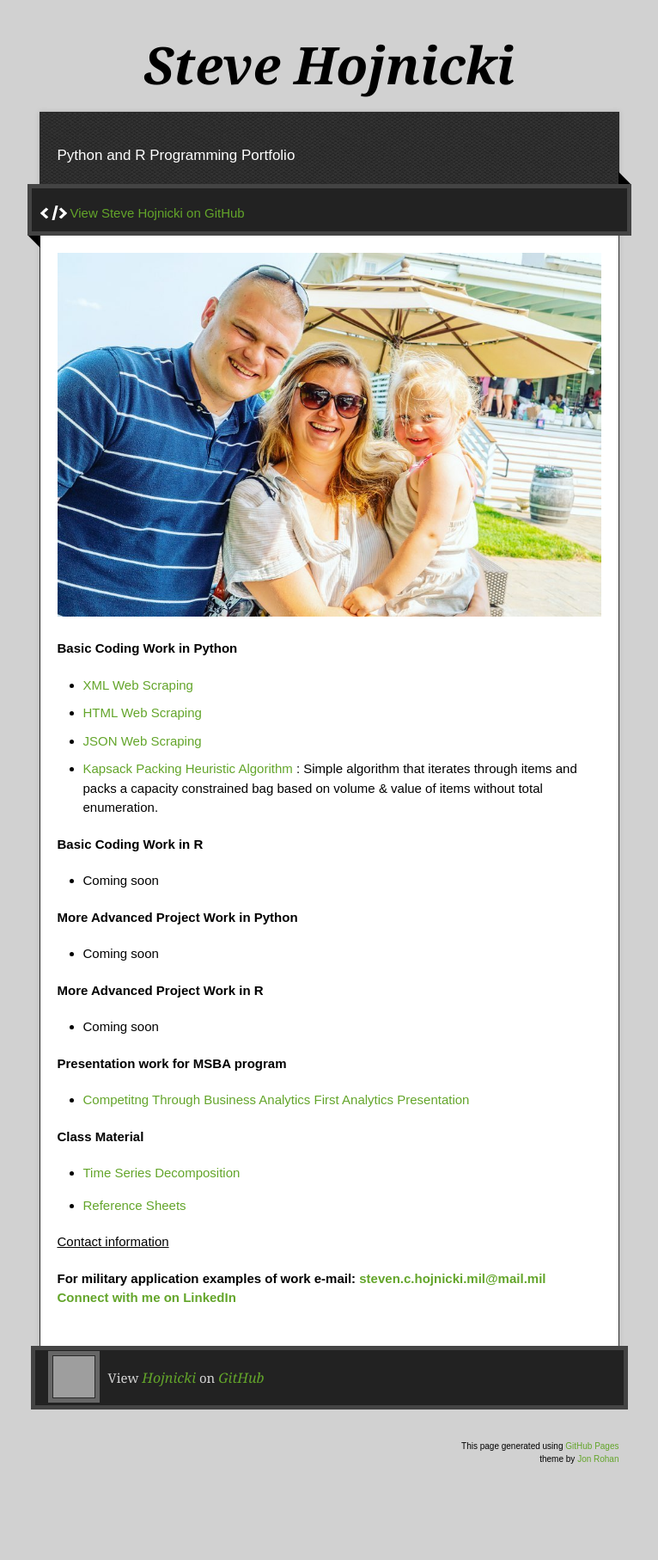
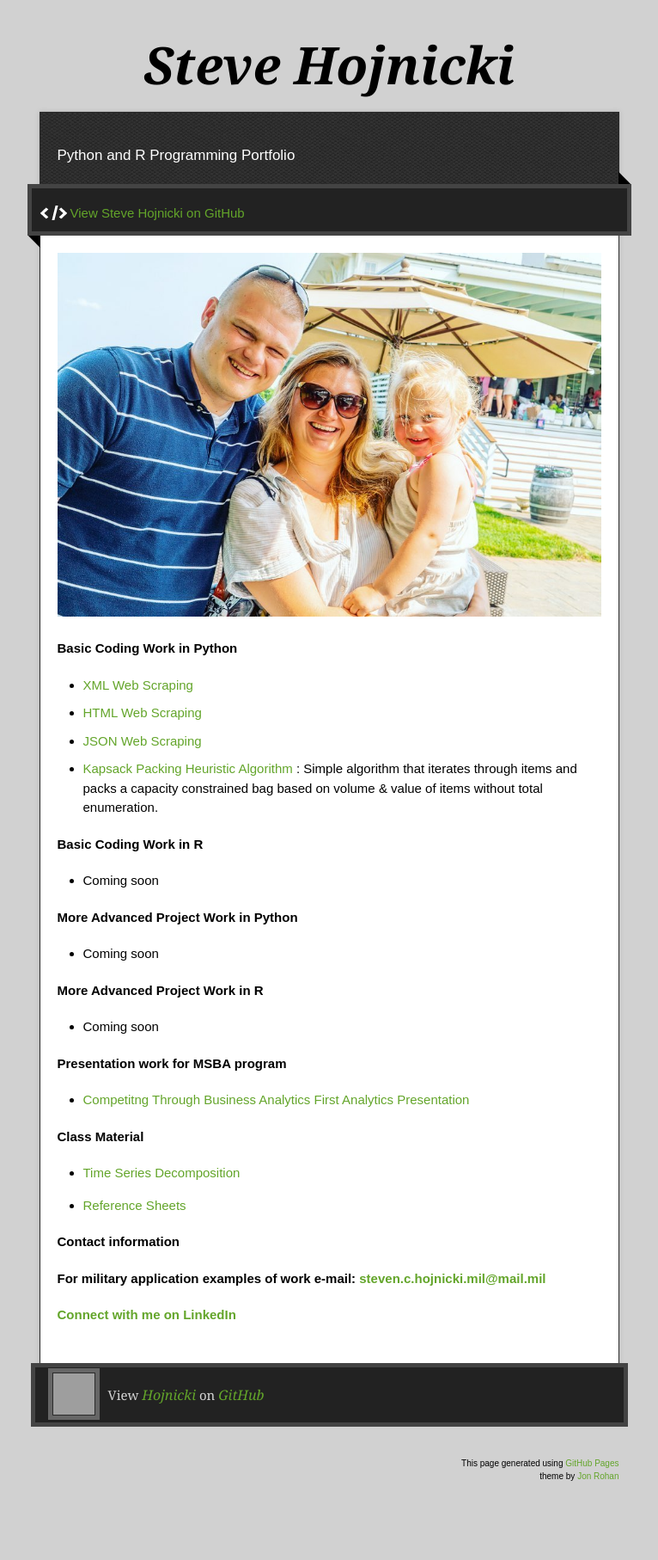
Before and after one commit to Hojnicki/hojnicki.github.io, a Jekyll site: the page built from index.md, in a window 1280 px wide. Shown: the whole page at 86% size, without its empty margins (257-1023 px from the left). Built offline with Jekyll 4.4.1, drawn with Linux system fonts in a browser that asks for light colours; our own code applies the rules of GitHub Pages for plain Markdown files; grey boxes are pictures that could not be loaded.

```diff
--- a/index.md
+++ b/index.md
@@ -33,7 +33,8 @@ description: Professional Portfolio: Python and R
 
 
 
-<u> Contact information </u>
+<b> Contact information </b>
 
 <b> For military application examples of work e-mail: <a href="mailto:steven.c.hojnicki.mil@mail.mil">steven.c.hojnicki.mil@mail.mil</a></b>
+
 <b> [Connect with me on LinkedIn](www.linkedin.com/in/stevenhojnicki)</b>
```
